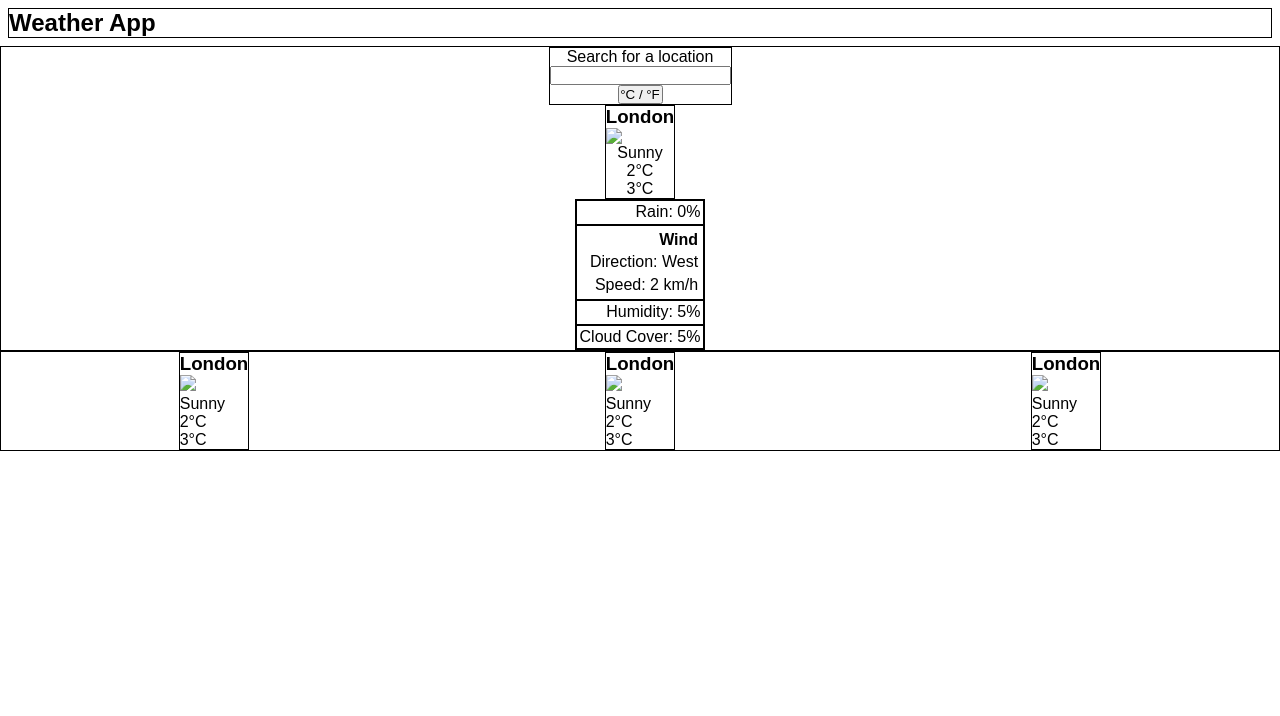
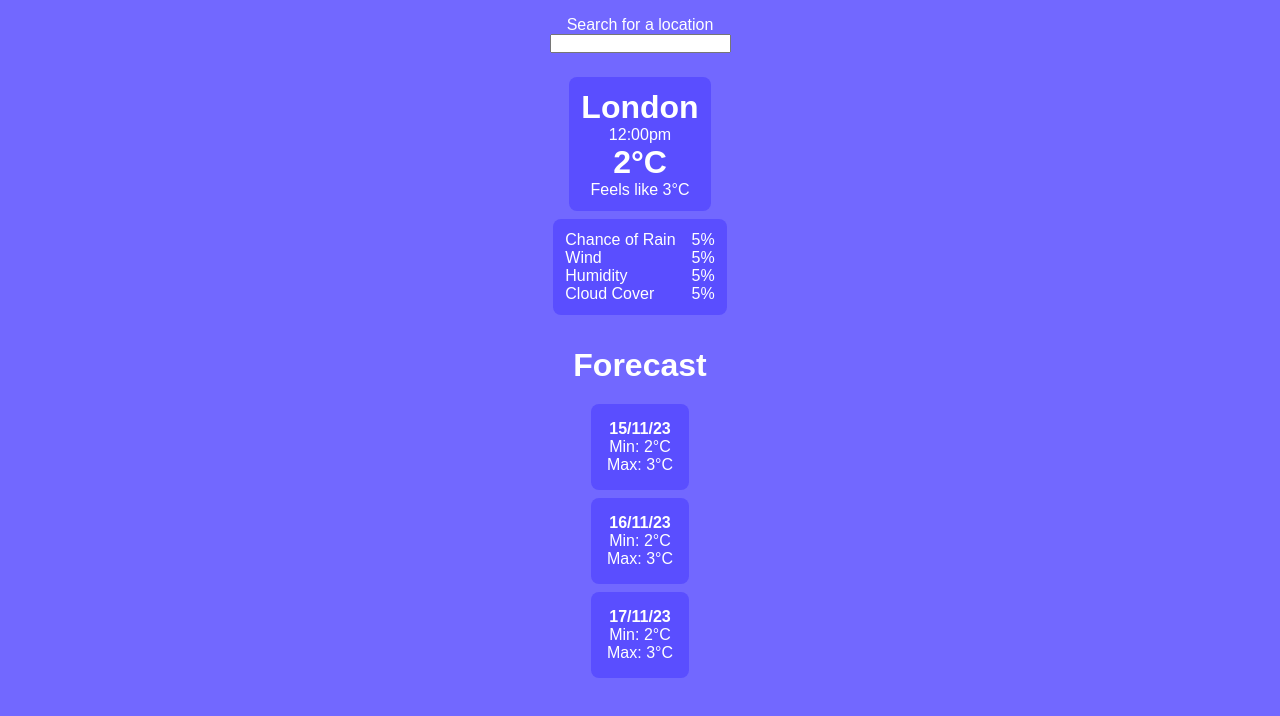
Before and after one commit to markr155/weather-app, a website built with webpack: page public/index.html in a window 1280 px wide. Built offline with nearby package versions, Linux system fonts and the light colour scheme; no server answers.

Commit message:
formatting and styling complete

```diff
--- a/public/index.html
+++ b/public/index.html
@@ -8,61 +8,54 @@
     <title>The Weather</title>
 </head>
 <body>
-
-    <header>
-        <div class="title"><h2>Weather App</h2></div>
-    </header>
-
     <div class="main">
         <div class="options">
             <label for="location-search">Search for a location</label>
             <input type="search" id="location-search">
-            <button id="toggle-temp">°C / °F</button>
         </div>
-
+        <div class="main-current-container">
             <div class="current-weather">
                 <h3 id="location-name">London</h3>
-            <img src="#" class="weather-condition">
-            <p class="weather-time">Sunny</p>
+                <p class="weather-time">12:00pm</p>
                 <p class="weather-current-temp">2°C</p>
-            <p class="weather-feels-like">3°C</p>
+                <p class="weather-feels-like">Feels like 3°C</p>
+            </div>
          </div>
 
         <div class="current-details">
-            <div class="rain-card">Rain: 0%</div>
-            <div class="wind-card">
-                <h4>Wind</h4>
-                <p class="wind-direction">Direction: West</p>
-                <p class="wind-speed">Speed: 2 km/h</p>
+            <div class="current-details-header">
+                <p>Chance of Rain</p>
+                <p>Wind</p>
+                <p>Humidity</p>
+                <p>Cloud Cover</p>
             </div>
-            <div class="humidity-card">Humidity: 5%</div>
-            <div class="cloud-card">Cloud Cover: 5%</div>
+            <div class="current-details-details">
+                <p>5%</p>
+                <p>5%</p>
+                <p>5%</p>
+                <p>5%</p>
             </div>
+
         </div>
 
         <div class="forecast-container">
+            <h3>Forecast</h3>
             <div class="forecast-card">
-            <h3 id="location-name">London</h3>
-            <img src="#" class="weather-condition">
-            <p class="weather-time">Sunny</p>
-            <p class="weather-current-temp">2°C</p>
-            <p class="weather-feels-like">3°C</p>
+                <h4 class="weather-time">15/11/23</h4>
+                <p class="weather-min-temp">Min: 2°C</p>
+                <p class="weather-max-like">Max: 3°C</p>
             </div>
             <div class="forecast-card">
-            <h3 id="location-name">London</h3>
-            <img src="#" class="weather-condition">
-            <p class="weather-time">Sunny</p>
-            <p class="weather-current-temp">2°C</p>
-            <p class="weather-feels-like">3°C</p>
+                <h4 class="weather-time">16/11/23</h4>
+                <p class="weather-min-temp">Min: 2°C</p>
+                <p class="weather-max-like">Max: 3°C</p>
             </div>
             <div class="forecast-card">
-            <h3 id="location-name">London</h3>
-            <img src="#" class="weather-condition">
-            <p class="weather-time">Sunny</p>
-            <p class="weather-current-temp">2°C</p>
-            <p class="weather-feels-like">3°C</p>
+                <h4 class="weather-time">17/11/23</h4>
+                <p class="weather-min-temp">Min: 2°C</p>
+                <p class="weather-max-like">Max: 3°C</p>
             </div>
-
+        </div>
     </div>
 </body>
 </html>
--- a/style/styles.css
+++ b/style/styles.css
@@ -1,5 +1,7 @@
 :root {
     --font-fam: Arial, Helvetica, sans-serif;
+    --bg-colour: rgba(90, 78, 255, 0.85);
+    --content-bg: rgba(90, 78, 255, 1);
 }
 
 * {
@@ -8,12 +10,10 @@
     padding: 0;
 }
 
-div {
-    border: 1px solid black;
-}
-
 body {
     font-family: var(--font-fam);
+    background: var(--bg-colour);
+    color: #fff;
 }
 
 header {
@@ -24,37 +24,81 @@ header {
     display: flex;
     flex-direction: column;
     align-items: center;
-    justify-content: space-between;
+}
 
+.main > * {
+    padding: 1rem 0;
+}
+
+.main-current-container {
+    display: flex;
+    align-items: center;
+    justify-content: space-around;
+    background: var(--content-bg);
+    margin: 0.5rem;
+    padding: 0.75rem;
+    border-radius: 0.5rem;
 }
 
 .options {
     display: flex;
     flex-direction: column;
     align-items: center;
-}
 
-#toggle-temp {
-    min-width: 45px;
 }
 
 .current-weather {
-    /* height: 100%; */
-    display: flex;
-    flex-direction: column;
     text-align: center;
-    align-items: stretch;
+    font-size: 1.5rem;
 }
 
 .current-details {
-    text-align: right;
+    display: flex;
+    justify-content: space-evenly;
+    background: var(--content-bg);
+    padding: 0.75rem;
+    border-radius: 0.5rem;
 }
 
-.current-details * {
-    padding: 0.15rem;
+.weather-feels-like, .weather-time {
+    font-size: 1rem;
+}
+
+.current-details-header {
+    padding-right: 1rem;
+}
+
+.current-details-details {
+    text-align: right;
 }
 
 .forecast-container {
     display: flex;
-    justify-content: space-around;
+    flex-direction: column;
+    align-items: center;
+    text-align: center;
+    width: 100%;
 }
+
+.forecast-card {
+    background: var(--content-bg);
+    margin: 0.25rem;
+    border-radius: 0.5rem;
+}
+
+.forecast-container > * {
+    padding: 1rem;
+}
+
+#location-name {
+
+}
+
+.weather-current-temp {
+    font-size: 2rem;
+    font-weight: 600;
+}
+
+h3 {
+    font-size: 2rem;
+}
```
Also changed, not shown: package.json (+10 -1 lines), src/index.js (+15 -13 lines), .eslintrc.js (added), 2 other files. Lines whose indentation alone changed are shown as unchanged.
